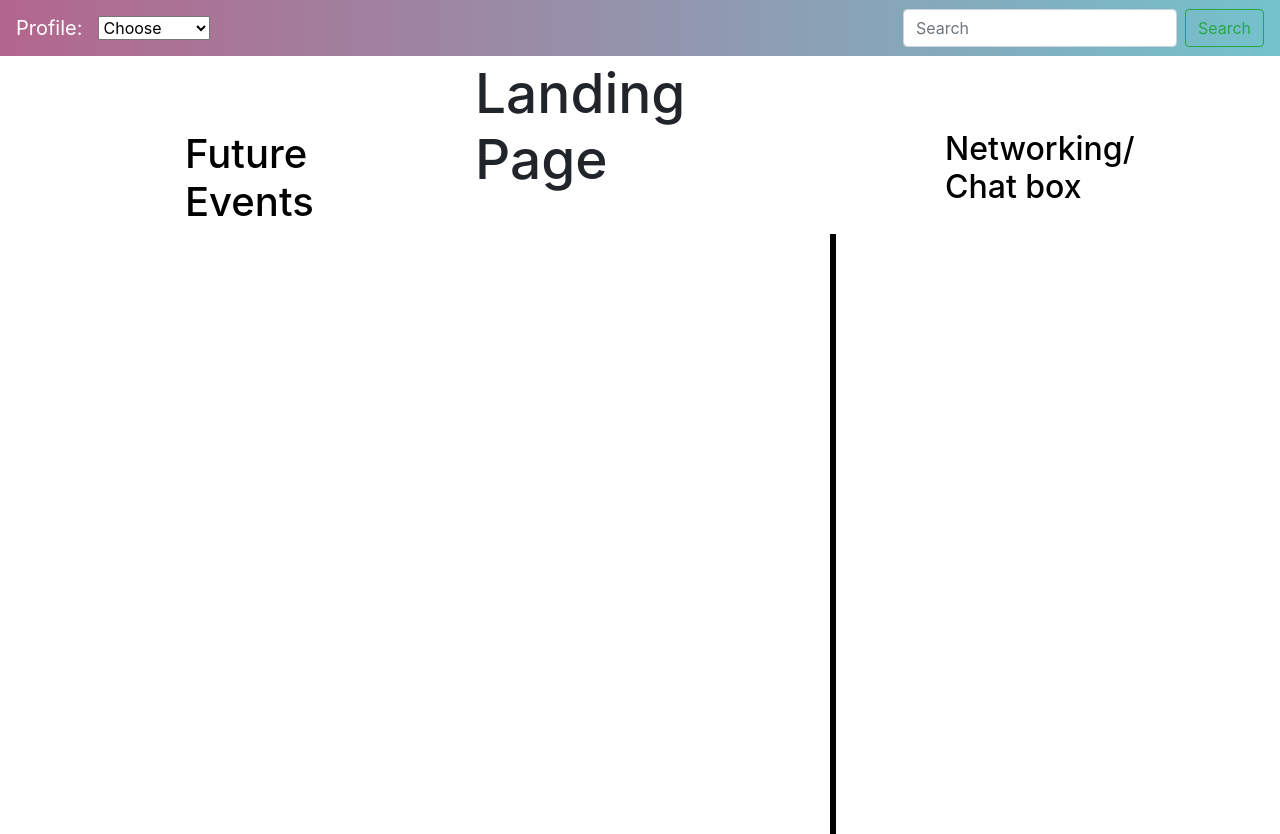
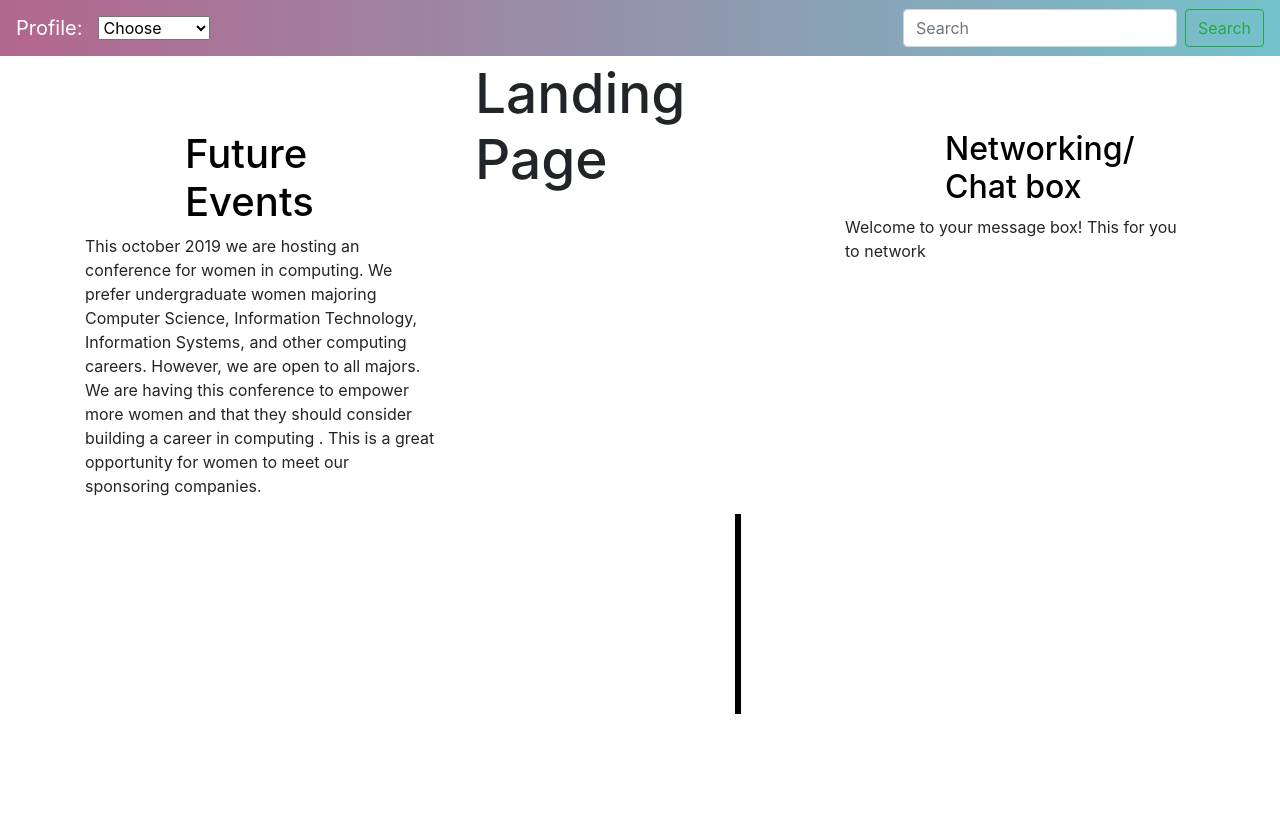
Before and after one commit to yukta72/hackmonkey, a plain HTML site: page index.html in a window 1280 px wide. After the commit the page ends 800 px from the top, so only its background shows below. Drawn offline with nearby package versions, Linux system fonts and the light colour scheme.

```diff
--- a/index.html
+++ b/index.html
@@ -35,6 +35,7 @@
             <li class="nav-item active">
             </li>
 
+
             <li class="nav-item">
                 <a class="nav-link" href="#"></a>
             </li>
@@ -52,6 +53,11 @@
             <h1 style = "color: black; padding-top:70px; padding-left:100px;">
                 Future Events
             </h1>
+            <P> This october 2019 we are hosting an conference for women in computing. We prefer undergraduate women majoring
+                Computer Science, Information Technology, Information Systems, and other computing careers.
+                However, we are open to all majors. We are having this conference to empower more women and that they should
+                consider building a career in computing . This is a great opportunity for women to meet our
+                sponsoring companies.</P>
         </div>
 
         <div class="col-sm">
@@ -62,12 +68,13 @@
             <h2 style = "color: black; padding-top: 70px; padding-left: 100px;">
                 Networking/ Chat box
             </h2>
+            <p>Welcome to your message box! This for you to network </p>
         </div>
     </div>
 </div>
 <div class="container">
     <div class="row">
-        <div class="col-8"></div>
+        <div class="col-7"></div>
         <div class="vertical"></div>
         <div class="col"></div>
     </div>
--- a/style.css
+++ b/style.css
@@ -32,7 +32,7 @@
 }
 .vertical {
     border-left: 6px solid black;
-    height: 600px;
+    height: 200px;
 
     Right: 50px%;
 }
@@ -40,5 +40,5 @@
  .vertical {
      border-left: 6px solid black;
      height: 200px;
-     left: 75px%;
+     left: 50px%;
  }
```
